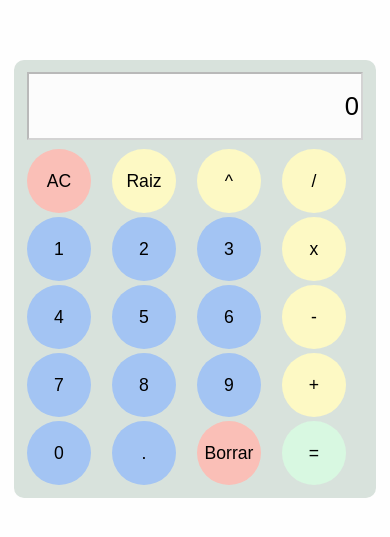
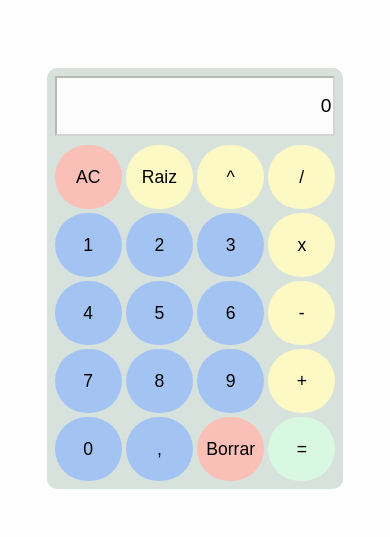
Before and after one commit to boterobpablo/calculadora, a website built with webpack: page src/index.html in a window 390 px wide. Shown: the part 101-638 px from the top of the page. Built offline with nearby package versions, Linux system fonts and the light colour scheme.

Commit message:
detalles

```diff
--- a/src/index.html
+++ b/src/index.html
@@ -31,7 +31,7 @@
             <div class="caja">9</div>
             <div class="caja operadores">+</div>
             <div class="caja">0</div>
-            <div class="caja">.</div>
+            <div class="caja">,</div>
             <div class="caja borradores">Borrar</div>
             <div class="caja igual">=</div>
 
--- a/src/index.js
+++ b/src/index.js
@@ -50,7 +50,7 @@ const eventoClickCajas = (i) => {
 
                 // controlar que el numero no tenga mas de 16 caracteres
                 let cantidadNumeros = String(numero);
-                if (cantidadNumeros.length >= 16) {
+                if (cantidadNumeros.length >= 15) {
                     input.placeholder = 'Número demasiado grande', 1000
                     setTimeout(() => resetear(), 2000)
                     return;
@@ -75,7 +75,6 @@ const eventoClickCajas = (i) => {
 
                 numero = Number(`${numero}${cajas[i].innerText}`);
                 console.log(numero);
-                // console.log(new Intl.NumberFormat().format(numero));
 
                 texto = `${texto}${cajas[i].innerText}`;
                 input.placeholder = texto;
@@ -87,7 +86,7 @@ const eventoClickCajas = (i) => {
 
 
         // si se pulsa la tecla .
-        if (cajas[i].innerText == '.') {
+        if (cajas[i].innerText == ',') {
             if (ponerPunto) {
                 if (resultadoEnPantalla) {
                     texto = ``;
@@ -98,7 +97,7 @@ const eventoClickCajas = (i) => {
                 }
 
                 numero = `${numero}.`
-                texto = `${texto}.`
+                texto = `${texto},`
                 input.placeholder = texto;
 
             }
@@ -377,7 +376,6 @@ const borrar = () => {
         input.placeholder = texto
         resetear()
     }
-
 }
 
 
--- a/src/styles.css
+++ b/src/styles.css
@@ -30,7 +30,7 @@ html, body{
 input{
     grid-column: 1/5;
     height: 6rem;
-    font-size: 1.8rem;
+    font-size: 1.9rem;
     text-align: right;
     margin-bottom: 5px;
 }
@@ -47,8 +47,8 @@ input[disabled]{
 .caja{
     background: #a3c4f3;
     font-size: 1.3rem;
-    width: 6rem;
-    height: 6rem;
+    width: 5.8rem;
+    height: 5.8rem;
     border-radius: 3rem;
     display: flex;
     justify-content: center;
@@ -68,15 +68,19 @@ input[disabled]{
 }
 
 @media (max-width: 430px){
+
+    .calculadora{
+        padding: 0.5rem;
+    }
     .caja{
-        font-size: 1.3rem;
+        font-size: 1.2rem;
         width: 5rem;
-        height: 5rem;
+        height: 4.8rem;
     }
 
     input{
-        height: 5rem;
-        font-size: 1.8rem;
+        height: 4.5rem;
+        font-size: 1.4rem;
     }
 
 }
@@ -84,13 +88,13 @@ input[disabled]{
 @media (max-width: 400px){
     .caja{
         font-size: 1.1rem;
-        width: 4rem;
+        width: 4.2rem;
         height: 4rem;
     }
 
     input{
-        height: 4rem;
-        font-size: 1.6rem;
+        height: 3.5rem;
+        font-size: 1.2rem;
     }
 
 }
```
